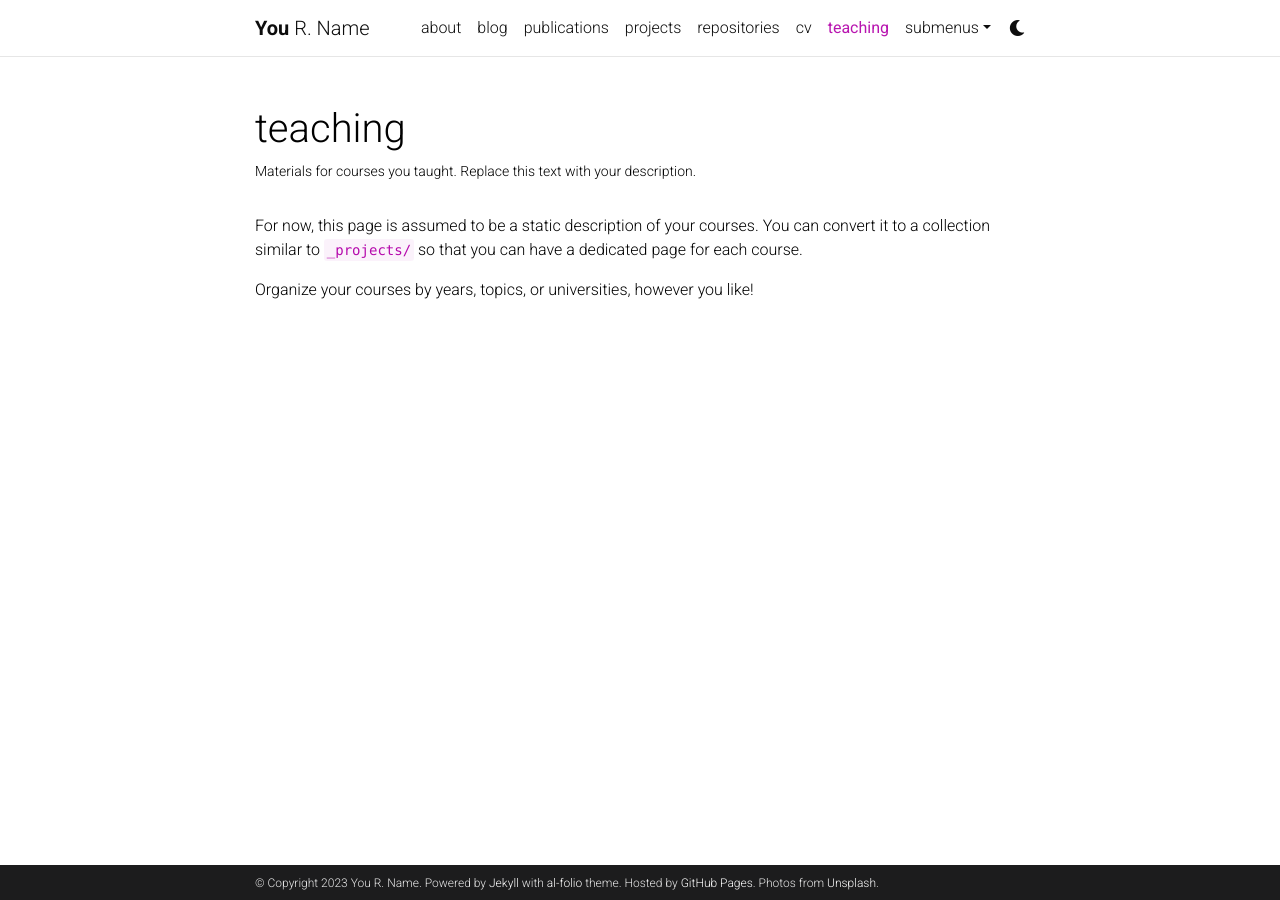
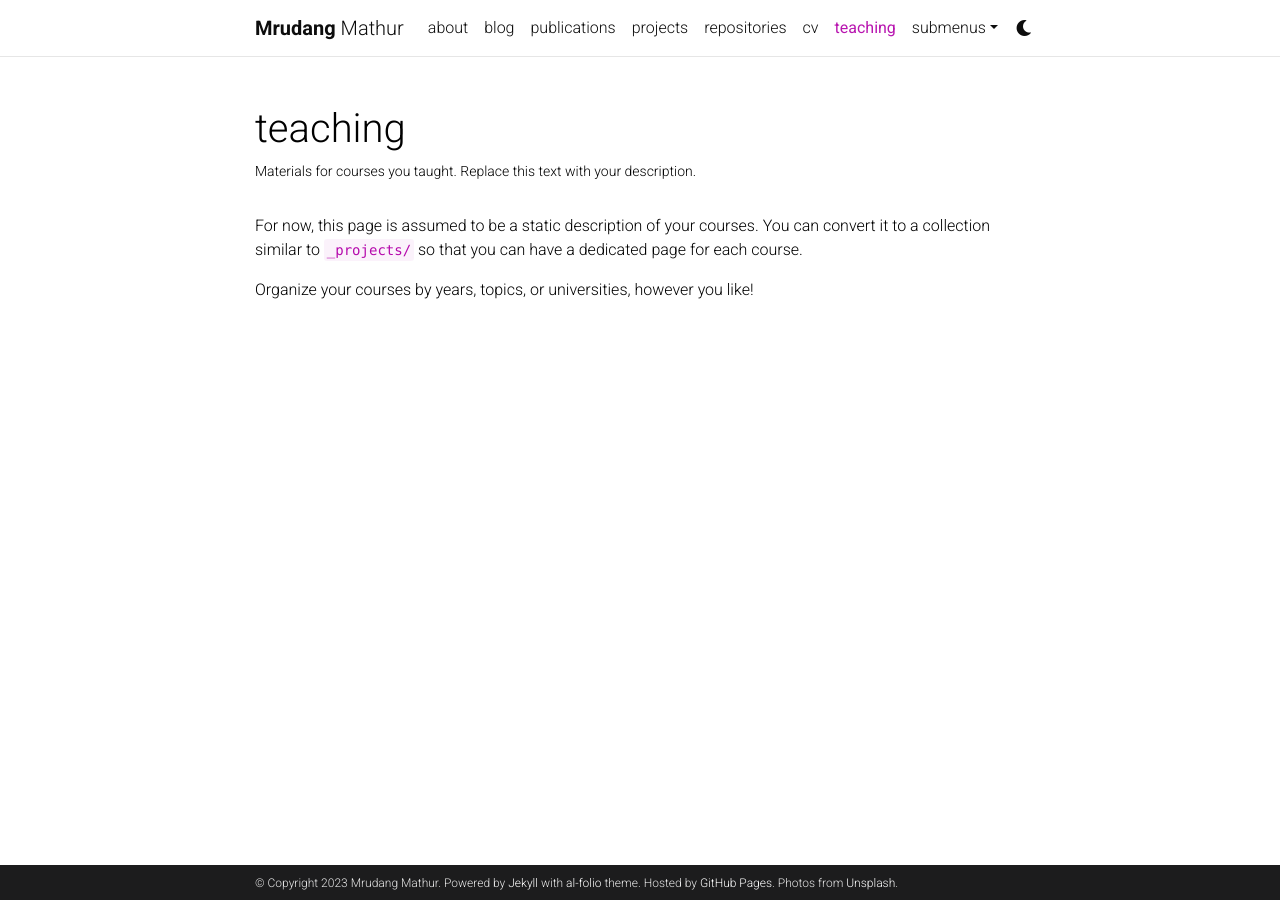
Before and after one commit to mrudangm/mrudangm.github.io, a Jekyll site: the page built from _pages/teaching.md, in a window 1280 px wide. Built offline with Jekyll 4.4.1, drawn with Linux system fonts in a browser that asks for light colours; comment, search, counter and statistics services are not loaded; a style sheet for code colours, icons or effects is not loaded.

Commit message:
Update _config.yml

```diff
--- a/_config.yml
+++ b/_config.yml
@@ -3,10 +3,10 @@
 # -----------------------------------------------------------------------------
 
 title: blank # the website title (if blank, full name will be used instead)
-first_name: You
-middle_name: R.
-last_name: Name
-email: you@example.com
+first_name: Mrudang
+middle_name:
+last_name: Mathur
+email: mrudangm@utexas.edu
 description: > # the ">" symbol means to ignore newlines until "footer_text:"
   A simple, whitespace theme for academics. Based on [*folio](https://github.com/bogoli/-folio) design.
 footer_text: >
```
